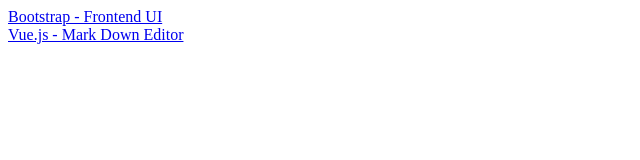
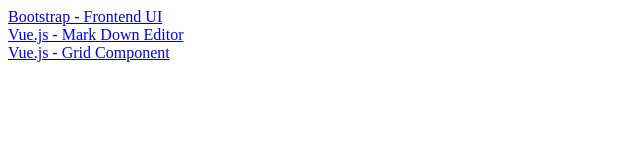
Before and after one commit to wuchunho/wuchunho.github.io, a plain HTML site: page index.html in a window 1280 px wide. Shown: the whole page, without its empty margins (0-640 px from the left). Drawn offline with Linux system fonts and the light colour scheme.

Commit message:
Add files via upload

```diff
--- a/index.html
+++ b/index.html
@@ -7,5 +7,7 @@
 	<a href="LIMS/index.html" target="_new_1">Bootstrap - Frontend UI</a>
 	<br>
 	<a href="VueJs/MarkDown/index.html" target="_new_2">Vue.js - Mark Down Editor</a>
+  <br>
+	<a href="VueJs/GridComponent/index.html" target="_new_3">Vue.js - Grid Component</a>
   </body>
 </html>
```
